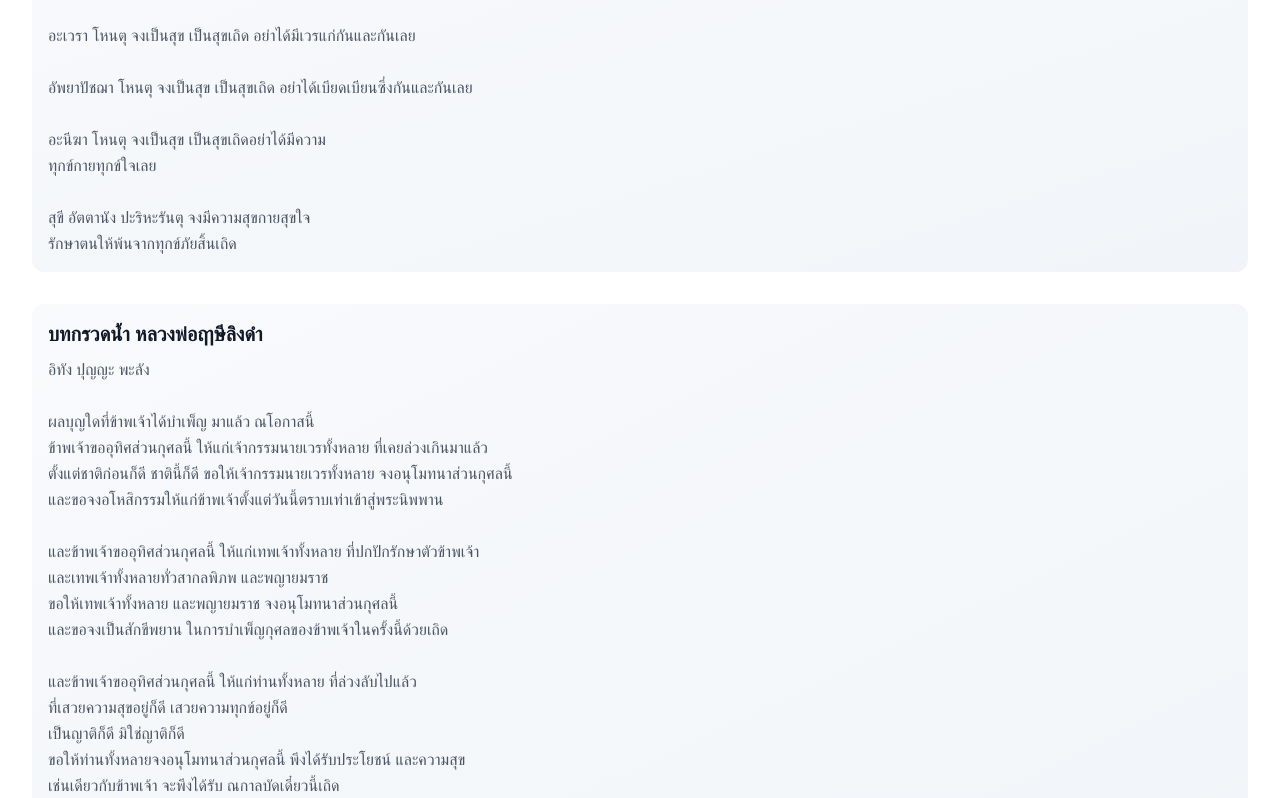
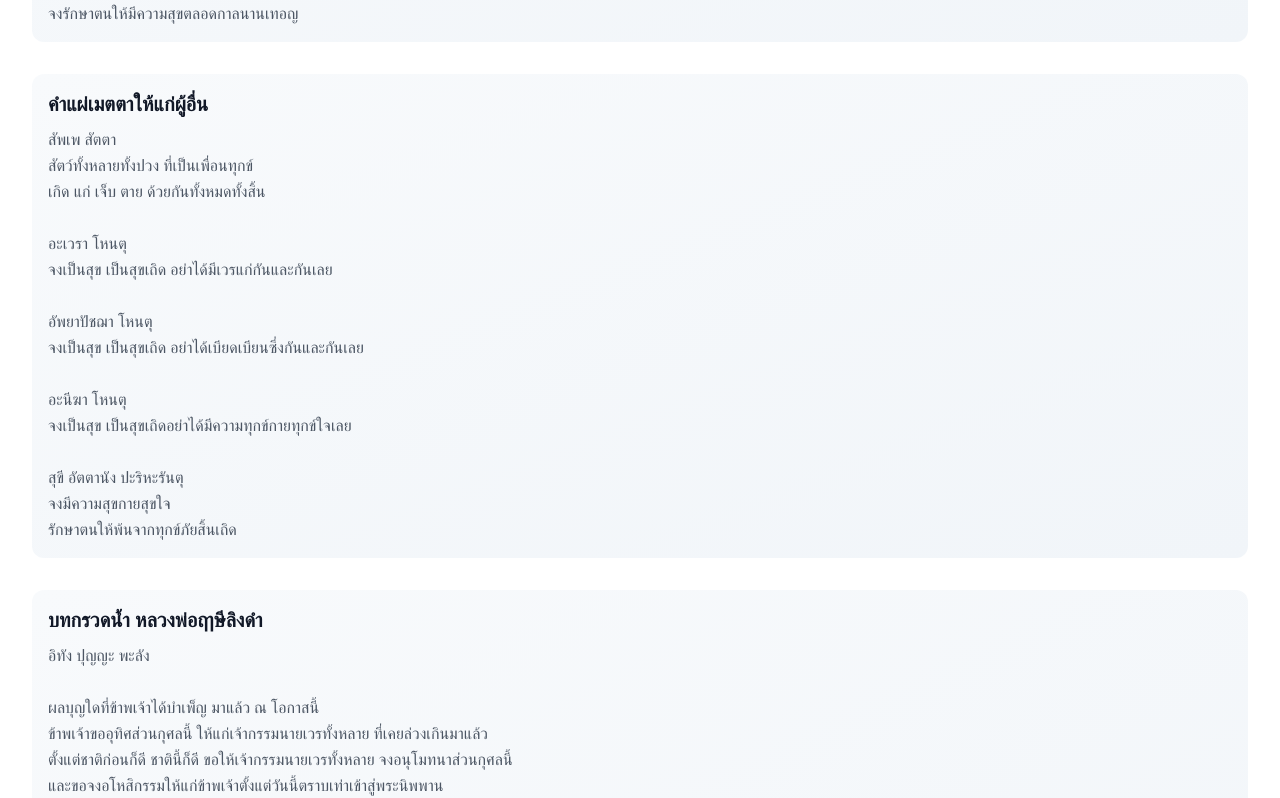
Before and after one commit to Supawittttt/prayer-book, a React (Vite) app: page / in a window 1280 px wide. Shown: the part 3284-4082 px from the top of the page. Built offline with nearby package versions, Linux system fonts and the light colour scheme.

Commit message:
Improve formatting of prayer descriptions
Refactor prayer descriptions for better formatting and clarity.

```diff
--- a/src/App.tsx
+++ b/src/App.tsx
@@ -17,7 +17,8 @@ function App() {
     },
     {
       title: 'คำนมัสการพระรัตนตรัย',
-      description: `อะระหัง สัมมา สัมพุทโธ ภะคะวา พุทธังภะคะวันตัง อภิวาเทมิ (กราบ)
+      description: `อะระหัง สัมมา สัมพุทโธ ภะคะวา
+        พุทธังภะคะวันตัง อภิวาเทมิ (กราบ)
         สะวาขาโต ภะคะวะตาธัมโม ธัมมังนะมัสสามิ (กราบ)
         สุปะฏิปันโน ภะคะวะโต สาวะกะสังโฆ สังฆัง นะมามิ (กราบ)`
     },
@@ -64,16 +65,22 @@ function App() {
   const extendedPrayers: Prayer[] = [
     {
       title: 'คำขอขมาพระรัตนตรัย',
-      description: `สัพพัง อะปะราธัง ขะมะถะ เม ภันเต อุกาสะ ทวารัตเยนะ กะตัง
-        สัพพัง อะปะราธัง ขะมะถะ เม ภันเต อุกาสะ ขะมามิ ภันเตฯ
+      description: `สัพพัง อะปะราธัง ขะมะถะ เม ภันเต
+        อุกาสะ ทวารัตเยนะ กะตัง
+        สัพพัง อะปะราธัง ขะมะถะ เม ภันเต
+        อุกาสะ ขะมามิ ภันเตฯ
 
-        หากข้าพระพุทธเจ้า ได้เคยประมาทพลาดพลั้งล่วงเกิน ต่อพระรัตนตรัย
-        อันมีพระพุทธเจ้าทุกๆพระองค์ พระปัจเจกพุทธเจ้าทุกๆพระองค์ พระธรรม และพระอริยสงฆ์ทั้งหลาย
+        หากข้าพระพุทธเจ้า ได้เคยประมาทพลาดพลั้งล่วงเกิน
+        ต่อพระรัตนตรัย อันมีพระพุทธเจ้าทุกๆพระองค์
+        พระปัจเจกพุทธเจ้าทุกๆพระองค์ พระธรรม
+        และพระอริยสงฆ์ทั้งหลาย
 
-        ในชาติก่อนก็ดี ชาตินี้ก็ดี ด้วยกายก็ดี ด้วยวาจาก็ดี ด้วยใจก็ดี ด้วยเจตนาก็ดี ด้วยความรู้เท่าไม่ถึงการณ์ก็ดี
-        ขอองค์สมเด็จพระสัมมาสัมพุทธเจ้าทุกๆพระองค์ พระธรรม พระอริยสงฆ์
+        ในชาติก่อนก็ดี ชาตินี้ก็ดี ด้วยกายก็ดี ด้วยวาจาก็ดี
+        ด้วยใจก็ดี ด้วยเจตนาก็ดี ด้วยความรู้เท่าไม่ถึงการณ์ก็ดี
 
-        ทั้งหลาย และผู้มีพระคุณทุกท่าน ได้โปรดงดเว้นโทษให้แก่ข้าพระพุทธเจ้า
+        ขอองค์สมเด็จพระสัมมาสัมพุทธเจ้าทุกๆพระองค์ พระธรรม
+        พระอริยสงฆ์ทั้งหลาย และผู้มีพระคุณทุกท่าน
+        ได้โปรดงดเว้นโทษให้แก่ข้าพระพุทธเจ้า
         ตั้งแต่บัดนี้เป็นต้นไป ตราบเท่าเข้าสู่พระนิพพานด้วยเทอญ`
     },
     {
@@ -98,41 +105,46 @@ function App() {
     },
     {
       title: 'คำแผ่เมตตาให้แก่ผู้อื่น',
-      description: `สัพเพ สัตตา สัตว์ทั้งหลายทั้งปวง ที่เป็นเพื่อนทุกข์
+      description: `สัพเพ สัตตา
+        สัตว์ทั้งหลายทั้งปวง ที่เป็นเพื่อนทุกข์
         เกิด แก่ เจ็บ ตาย ด้วยกันทั้งหมดทั้งสิ้น
 
-        อะเวรา โหนตุ จงเป็นสุข เป็นสุขเถิด อย่าได้มีเวรแก่กันและกันเลย
+        อะเวรา โหนตุ
+        จงเป็นสุข เป็นสุขเถิด อย่าได้มีเวรแก่กันและกันเลย
 
-        อัพยาปัชฌา โหนตุ จงเป็นสุข เป็นสุขเถิด อย่าได้เบียดเบียนซึ่งกันและกันเลย
+        อัพยาปัชฌา โหนตุ
+        จงเป็นสุข เป็นสุขเถิด อย่าได้เบียดเบียนซึ่งกันและกันเลย
 
-        อะนีฆา โหนตุ จงเป็นสุข เป็นสุขเถิดอย่าได้มีความ
-        ทุกข์กายทุกข์ใจเลย
+        อะนีฆา โหนตุ
+        จงเป็นสุข เป็นสุขเถิดอย่าได้มีความทุกข์กายทุกข์ใจเลย
 
-        สุขี อัตตานัง ปะริหะรันตุ จงมีความสุขกายสุขใจ
+        สุขี อัตตานัง ปะริหะรันตุ
+        จงมีความสุขกายสุขใจ
         รักษาตนให้พ้นจากทุกข์ภัยสิ้นเถิด`
     },
     {
       title: 'บทกรวดน้ำ หลวงพ่อฤาษีลิงดำ',
       description: `อิทัง ปุญญะ พะลัง
 
-        ผลบุญใดที่ข้าพเจ้าได้บำเพ็ญ มาแล้ว ณโอกาสนี้
+        ผลบุญใดที่ข้าพเจ้าได้บำเพ็ญ มาแล้ว ณ โอกาสนี้
         ข้าพเจ้าขออุทิศส่วนกุศลนี้ ให้แก่เจ้ากรรมนายเวรทั้งหลาย ที่เคยล่วงเกินมาแล้ว
         ตั้งแต่ชาติก่อนก็ดี ชาตินี้ก็ดี ขอให้เจ้ากรรมนายเวรทั้งหลาย จงอนุโมทนาส่วนกุศลนี้
         และขอจงอโหสิกรรมให้แก่ข้าพเจ้าตั้งแต่วันนี้ตราบเท่าเข้าสู่พระนิพพาน
 
         และข้าพเจ้าขออุทิศส่วนกุศลนี้ ให้แก่เทพเจ้าทั้งหลาย ที่ปกปักรักษาตัวข้าพเจ้า
         และเทพเจ้าทั้งหลายทั่วสากลพิภพ และพญายมราช
+
         ขอให้เทพเจ้าทั้งหลาย และพญายมราช จงอนุโมทนาส่วนกุศลนี้
         และขอจงเป็นสักขีพยาน ในการบำเพ็ญกุศลของข้าพเจ้าในครั้งนี้ด้วยเถิด
 
         และข้าพเจ้าขออุทิศส่วนกุศลนี้ ให้แก่ท่านทั้งหลาย ที่ล่วงลับไปแล้ว
-        ที่เสวยความสุขอยู่ก็ดี เสวยความทุกข์อยู่ก็ดี
-        เป็นญาติก็ดี มิใช่ญาติก็ดี
+        ที่เสวยความสุขอยู่ก็ดี เสวยความทุกข์อยู่ก็ดี เป็นญาติก็ดี มิใช่ญาติก็ดี
+
         ขอให้ท่านทั้งหลายจงอนุโมทนาส่วนกุศลนี้ พึงได้รับประโยชน์ และความสุข
-        เช่นเดียวกับข้าพเจ้า จะพึงได้รับ ณกาลบัดเดี๋ยวนี้เถิด
+        เช่นเดียวกับข้าพเจ้า จะพึงได้รับ ณ กาลบัดเดี๋ยวนี้เถิด
 
-        ผลและบุญใดที่ข้าพเจ้าได้บำเพ็ญแล้ว ณโอกาสนี้
-        ขอผลบุญนี้จงเป็นปัจจัยให้ข้าพเจ้าได้เข้าถึง ซึ่งพระนิพพาน ในชาติปัจจุบันนี้เทอญ`
+        ผลและบุญใดที่ข้าพเจ้าได้บำเพ็ญแล้ว ณ โอกาสนี้
+        ขอผลบุญนี้จงเป็นปัจจัย ให้ข้าพเจ้าได้เข้าถึง ซึ่งพระนิพพาน ในชาติปัจจุบันนี้เทอญ`
     },
     {
       title: 'คำแผ่ส่วนบุญส่วนกุศล',
```
